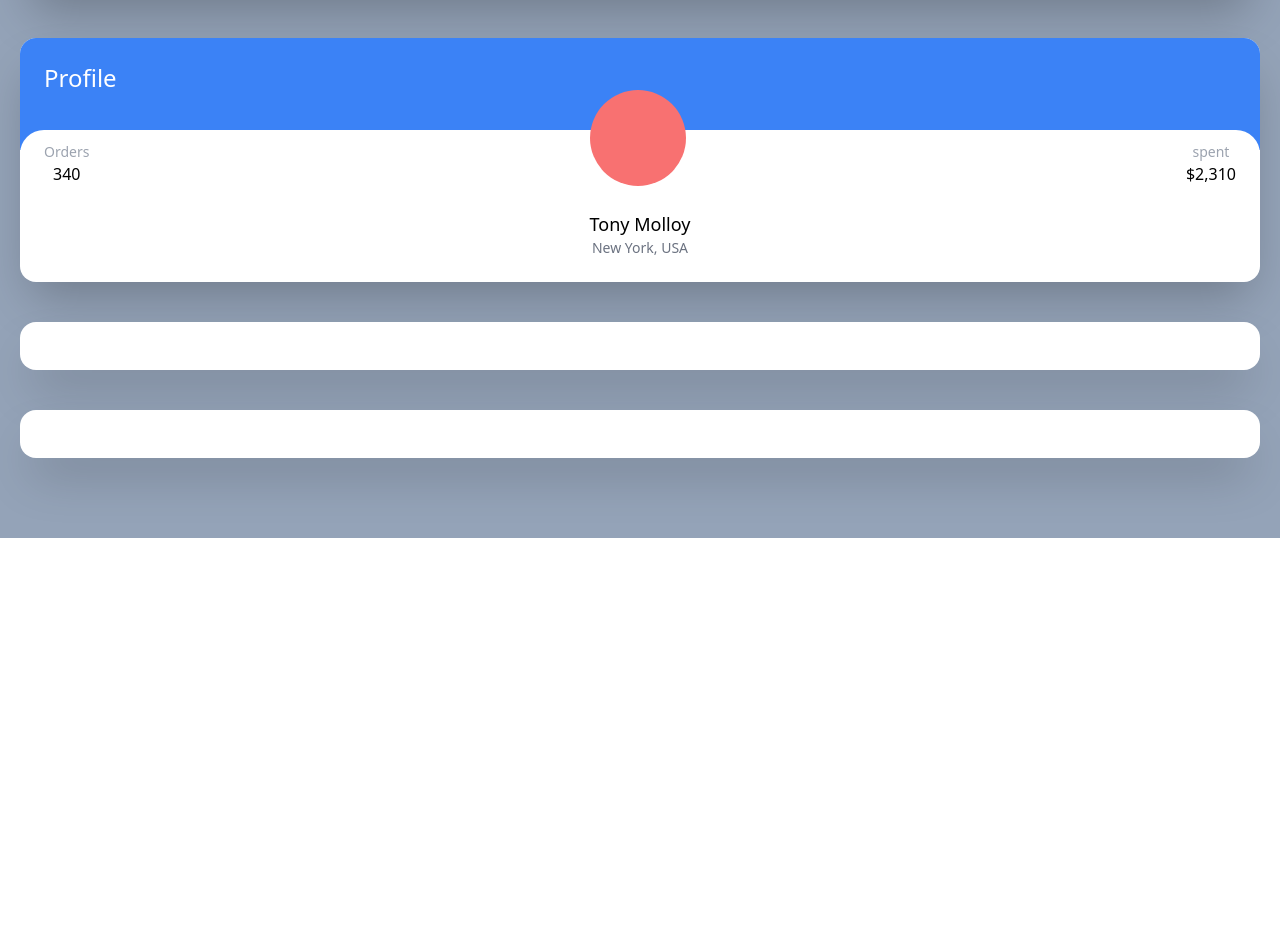
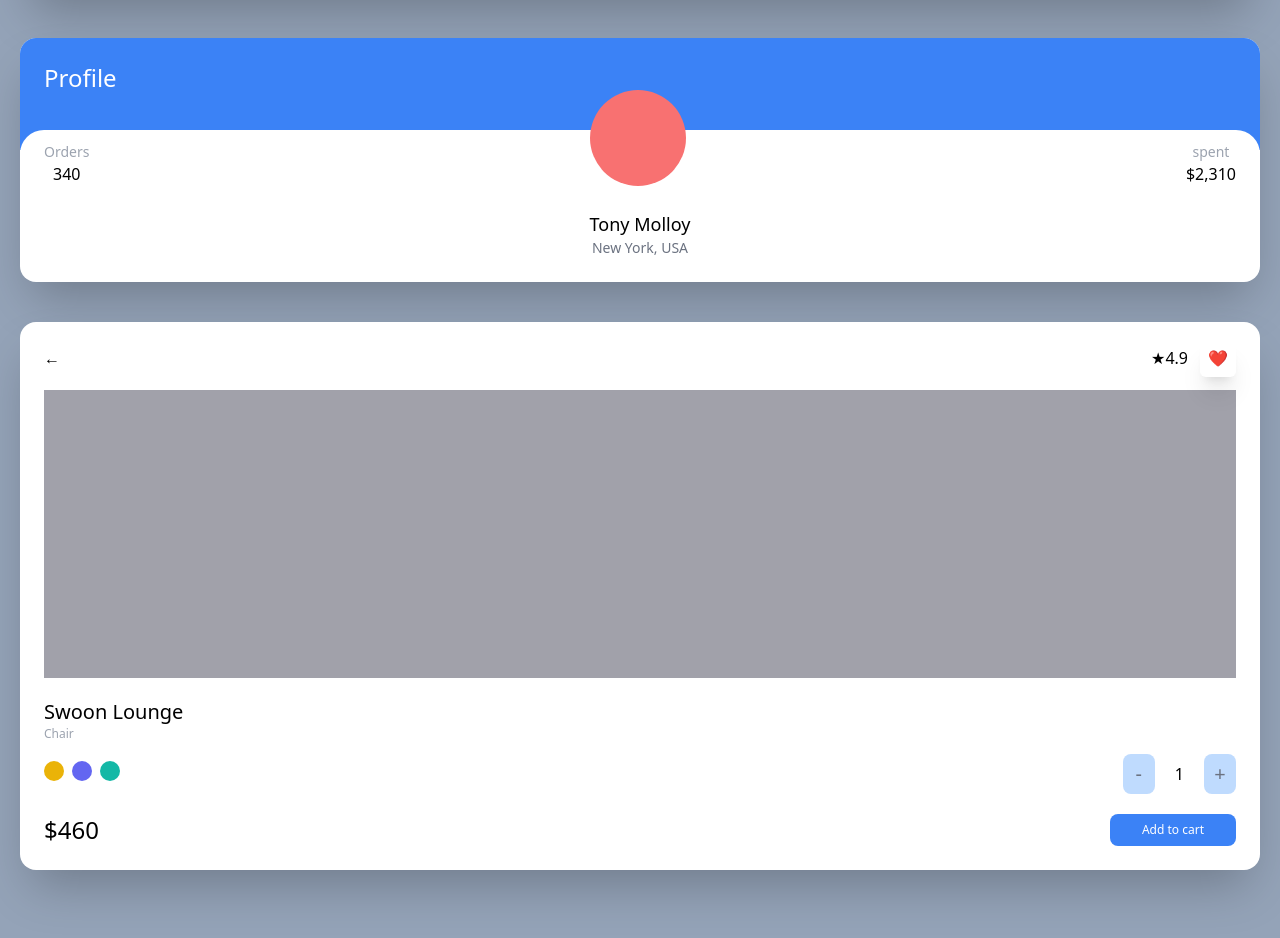
Before and after one commit to iamminho/carrot_market, a Next.js app: page / in a window 1280 px wide. Shown: the part 340-1278 px from the top of the page. Before the commit the page ends 878 px from the top, so only its background shows below. Built offline with nearby package versions, Linux system fonts and the light colour scheme.

Commit message:
TailwindCSS Test: Add to cart card / using Modifiers

```diff
--- a/pages/index.tsx
+++ b/pages/index.tsx
@@ -3,7 +3,7 @@
 
 const Home: NextPage = () => {
   return (
-    <div className="bg-slate-400 py-20 px-5 grid gap-10 ">
+    <div className="bg-slate-400 py-20 px-5 grid gap-10 min-h-screen">
       <div className="bg-white p-6 rounded-3xl shadow-2xl">
         <span className="font-semibold text-3xl">Select Item</span>
         <div className="flex justify-between">
@@ -24,31 +24,74 @@
       </div>
 
       <div className="bg-white overflow-hidden rounded-2xl shadow-2xl">
-          <div className='bg-blue-500 p-6 pb-14'>
-            <span className='text-white text-2xl'>Profile</span>
+        <div className="bg-blue-500 p-6 pb-14">
+          <span className="text-white text-2xl">Profile</span>
+        </div>
+
+        <div className="rounded-3xl p-6 bg-white relative -top-5">
+          <div className="flex relative -top-16 items-end justify-between">
+            <div className="flex flex-col items-center">
+              <span className="text-sm text-gray-400">Orders</span>
+              <span className="font-medium">340</span>
+            </div>
+            <div className="h-24 w-24 bg-red-400 rounded-full" />
+            <div className="flex flex-col items-center">
+              <span className="text-sm text-gray-400">spent</span>
+              <span className="font-medium">$2,310</span>
+            </div>
           </div>
+          <div className="relative  flex flex-col items-center -mt-10 -mb-5">
+            <span className="text-lg font-medium">Tony Molloy</span>
+            <span className="text-sm text-gray-500">New York, USA</span>
+          </div>
+        </div>
+      </div>
 
-            <div className='rounded-3xl p-6 bg-white relative -top-5'>
-              <div className='flex relative -top-16 items-end justify-between'>
-                <div className='flex flex-col items-center'>
-                  <span className='text-sm text-gray-400'>Orders</span>
-                  <span className='font-medium'>340</span>
-                </div>
-                <div className='h-24 w-24 bg-red-400 rounded-full'  />
-                <div className='flex flex-col items-center'>
-                  <span className='text-sm text-gray-400'>spent</span>
-                  <span className='font-medium'>$2,310</span>
-                </div>
-              </div>
-              <div className='relative  flex flex-col items-center -mt-10 -mb-5'>
-                <span className='text-lg font-medium'>Tony Molloy</span>
-                <span className='text-sm text-gray-500'>New York, USA</span>
-              </div>
+      <div className="bg-white p-6 rounded-2xl shadow-2xl">
+        <div className="flex mb-5 justify-between items-center">
+          <span>←</span>
+          <div className="space-x-3">
+            <span>★4.9</span>
+            <span className="shadow-xl p-2 rounded-md">❤️</span>
+          </div>
+        </div>
+        <div className="bg-zinc-400 h-72 mb-5" />
+        <div className="flex flex-col">
+          <span className="font-medium text-xl">Swoon Lounge</span>
+          <span className="text-xs text-gray-400">Chair</span>
+          <div className="mt-3 mb-5 flex justify-between items-center">
+            <div className="space-x-2">
+              <button className="w-5 h-5 rounded-full bg-yellow-500"></button>
+              <button className="w-5 h-5 rounded-full bg-indigo-500"></button>
+              <button className="w-5 h-5 rounded-full bg-teal-500"></button>
             </div>
+            <div className="flex items-center space-x-5">
+              <button className="p-1.5 rounded-lg bg-blue-200 flex justify-center items-center aspect-square w-8 font-medium text-xl text-gray-500">
+                -
+              </button>
+              <span>1</span>
+              <button
+                className="p-1.5 rounded-lg bg-blue-200
+                  flex justify-center items-center aspect-square
+                  w-8 font-medium text-xl text-gray-500
+                  active:bg-yellow-300 active:text-red-600
+                "
+              >
 
+                +
+              </button>
+            </div>
+          </div>
+          <div>
+            <div className="flex justify-between items-center">
+              <span className="font-medium text-2xl">$460</span>
+              <button className="bg-blue-500 py-2 px-8 text-center text-xs text-white rounded-lg hover:bg-teal-500 ">
+                Add to cart
+              </button>
+            </div>
+          </div>
+        </div>
       </div>
-      <div className="bg-white p-6 rounded-2xl shadow-2xl"></div>
-      <div className="bg-white p-6 rounded-2xl shadow-2xl"></div>
     </div>
   );
 };
```
